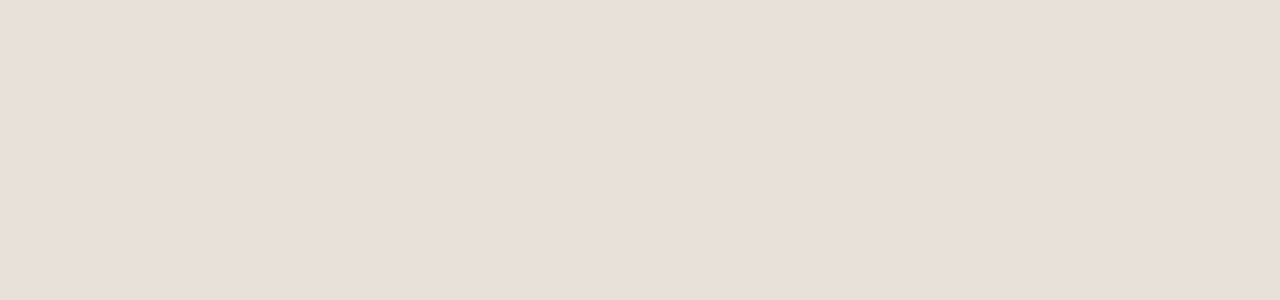
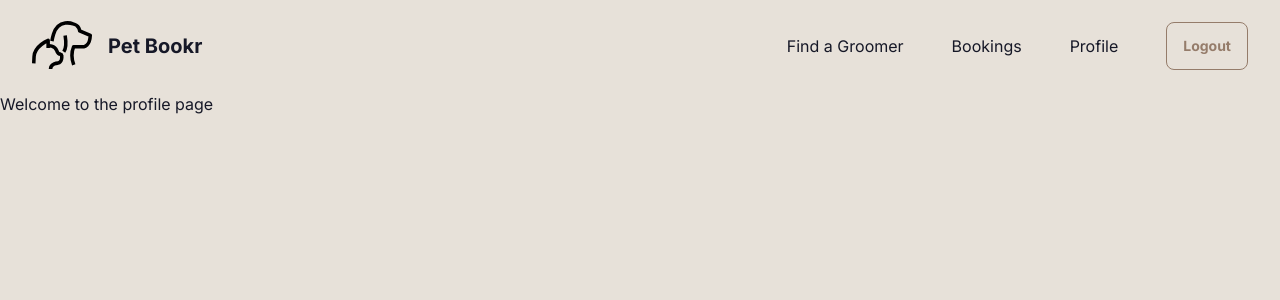
Before and after one commit to connorltodd/pet-bookr, a Next.js app: page /dashboard/profile in a window 1280 px wide. Before the commit this address had no page. Shown: the top 300 px of the page. Built offline with nearby package versions, Linux system fonts and the light colour scheme; no server answers.

Commit message:
profile page skeleton implemented

```diff
--- a/app/dashboard/businesses/page.tsx
+++ b/app/dashboard/businesses/page.tsx
@@ -1,11 +1,6 @@
-import Modal from "@/app/ui/components/Modal";
-import Navbar from "@/app/ui/components/Navbar";
-
 export default function Businesses() {
   return (
     <div>
-      <Navbar />
-
       <div className="container m-auto mt-14">
         <form className="flex justify-center items-center gap-6">
           <label
--- a/app/dashboard/layout.tsx
+++ b/app/dashboard/layout.tsx
@@ -1,7 +1,14 @@
+import Navbar from "@/app/ui/components/Navbar";
+
 export default function RootLayout({
   children,
 }: Readonly<{
   children: React.ReactNode;
 }>) {
-  return <div className="max-w-[1440px] m-auto">{children}</div>;
+  return (
+    <div className="max-w-[1440px] m-auto">
+      <Navbar />
+      {children}
+    </div>
+  );
 }
--- /dev/null
+++ b/app/dashboard/profile/page.tsx
@@ -0,0 +1,7 @@
+export default function Profile() {
+  return (
+    <div>
+      <h1>Welcome to the profile page</h1>
+    </div>
+  );
+}
```
